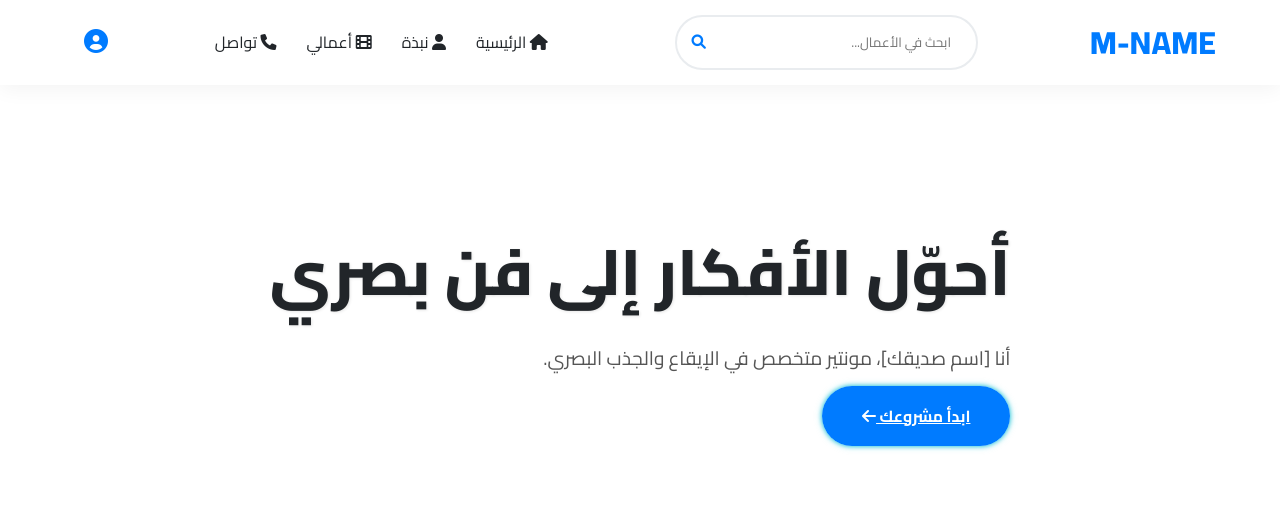
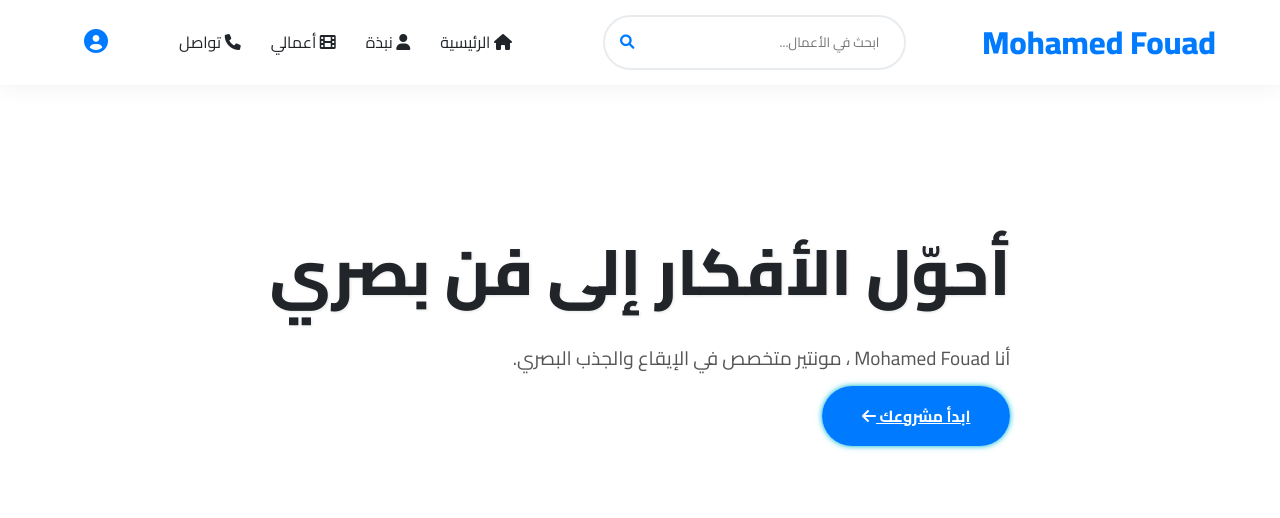
Before and after one commit to Mikeesoft/Mo-Fo, a plain HTML site: page index.html in a window 1280 px wide. Shown: the top 518 px of the page. Drawn offline with Linux system fonts and the light colour scheme.

Commit message:
update index.html

```diff
--- a/index.html
+++ b/index.html
@@ -8,7 +8,7 @@
     <meta name="description" content="مونتير فيديوهات محترف متخصص في الإيقاع، الموشن جرافيكس، وتصحيح الألوان السينمائي. شاهد أعمالي">
     <meta name="keywords" content="مونتاج, فيديو, مونتير, موشن جرافيكس, Premiere Pro, After Effects, DaVinci Resolve">
     <link rel="icon" type="image/png" href="favicon.png">
-    <meta property="og:title" content="[اسم صديقك] - صانع اللقطات المؤثرة">
+    <meta property="og:title" content="Mohamed Fouad  - صانع اللقطات المؤثرة">
     <meta property="og:description" content="أحوّل اللقطات الخام إلى قصص آسرة ومحتوى يجذب المشاهدين.">
     <meta property="og:image" content="https://yourwebsite.com/social-preview.jpg">
     <meta property="og:url" content="https://yourwebsite.com">
@@ -22,7 +22,7 @@
 <body>
 
     <header>
-        <div class="logo">M-NAME</div>
+        <div class="logo">Mohamed Fouad </div>
 
         <div class="search-bar">
             <input type="text" placeholder="ابحث في الأعمال..." class="search-input">
@@ -46,7 +46,7 @@
     <section id="home" class="hero section-padded">
         <div class="hero-content">
             <h1 class="main-title-text">أحوّل الأفكار إلى فن بصري</h1>
-            <p>أنا [اسم صديقك]، مونتير متخصص في الإيقاع والجذب البصري.</p>
+            <p>أنا Mohamed Fouad ، مونتير متخصص في الإيقاع والجذب البصري.</p>
             <a href="#portfolio" class="cta-button primary-glow">ابدأ مشروعك <i class="fas fa-arrow-left"></i></a>
         </div>
     </section>
```
